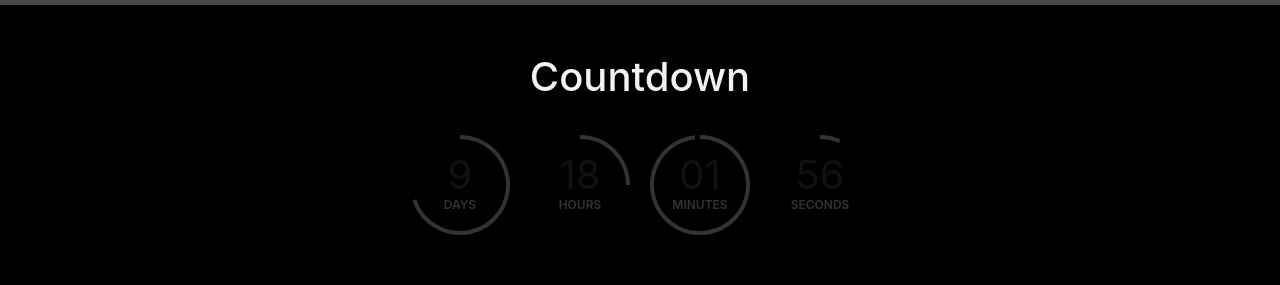
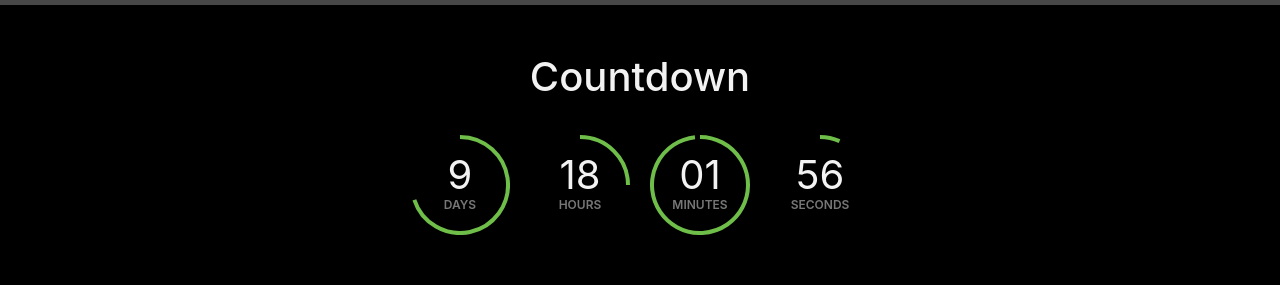
Before and after one commit to theritiktiwari/technoVIT, a Next.js app: page / in a window 1280 px wide. Shown: the part 840-1125 px from the top of the page. Built offline with nearby package versions, Linux system fonts and the light colour scheme; grey boxes are pictures that could not be loaded.

Commit message:
Style Modified

```diff
--- a/styles/globals.css
+++ b/styles/globals.css
@@ -107,7 +107,6 @@ a {
 }
 
 .countdown-item {
-  color: #111;
   font-size: 40px;
   display: flex;
   align-items: center;
@@ -122,17 +121,22 @@ a {
 }
 
 .countdown-item span {
-  color: #333;
+  color: #777777;
   font-size: 12px;
   font-weight: 600;
   text-transform: uppercase;
 }
+
 .countdown-svg {
   position: absolute;
   top: 0;
   left: 0;
   width: 100px;
   height: 100px;
+}
+
+.countdown-svg path {
+  stroke: var(--secondary-color) !important;
 }
 
 @media screen and (max-width: 768px) {
```
